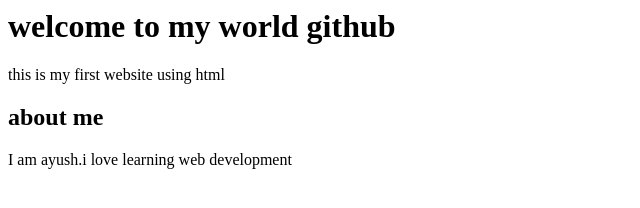
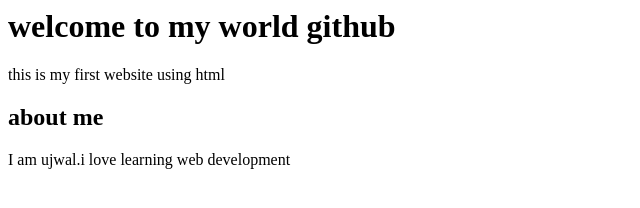
Before and after one commit to rockyn04/rocky, a plain HTML site: page index.html in a window 1280 px wide. Shown: the full height of the page, 0-640 px from the left. Drawn offline with Linux system fonts and the light colour scheme.

Commit message:
Updated index.html

```diff
--- a/index.html
+++ b/index.html
@@ -6,6 +6,6 @@
 <h1>welcome to my world github</h1>
 <p>this is my first website using html</p>
 <h2>about me</h2>
-<p>I am ayush.i love learning web development</P>
+<p>I am ujwal.i love learning web development</P>
 </body>
 </html>
```
